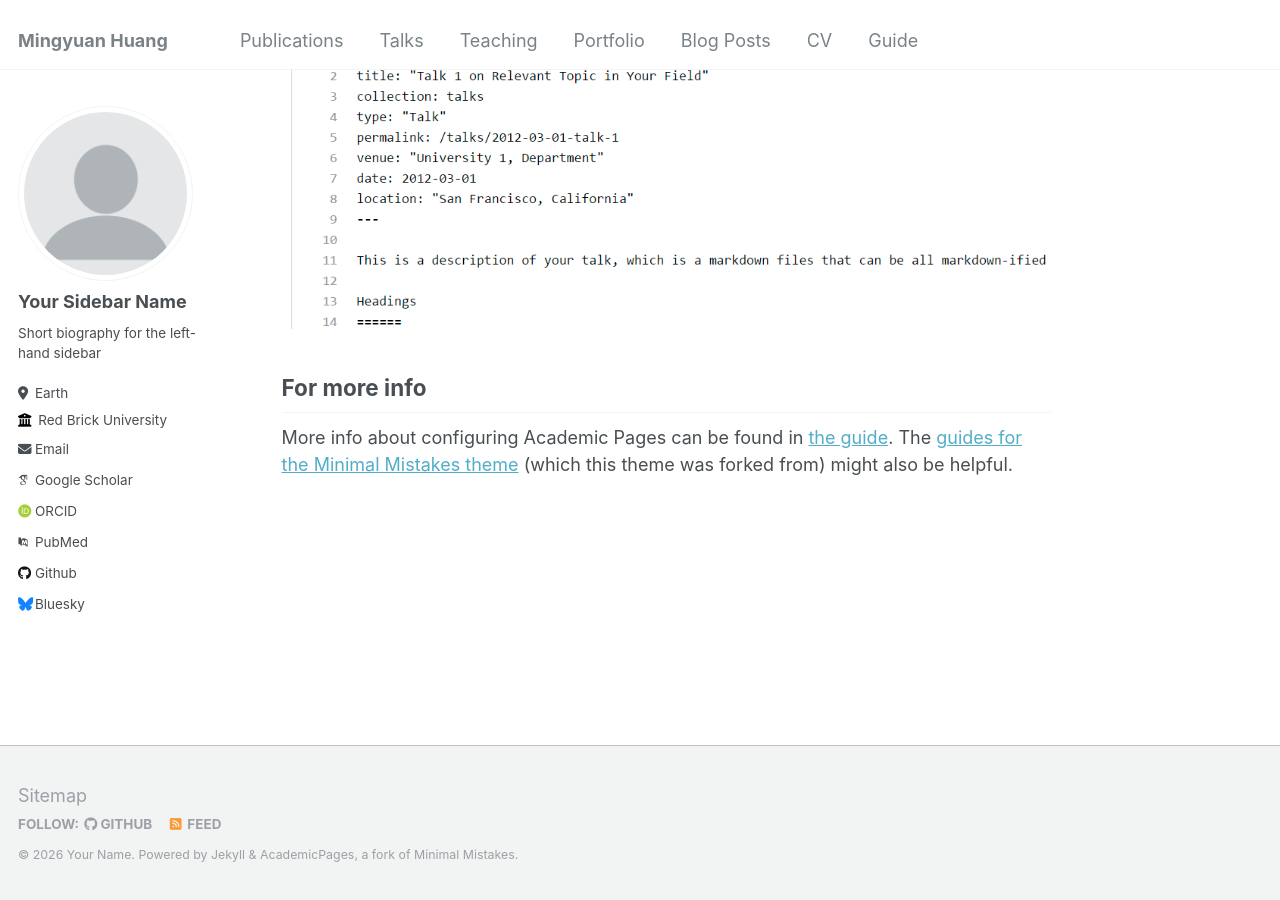
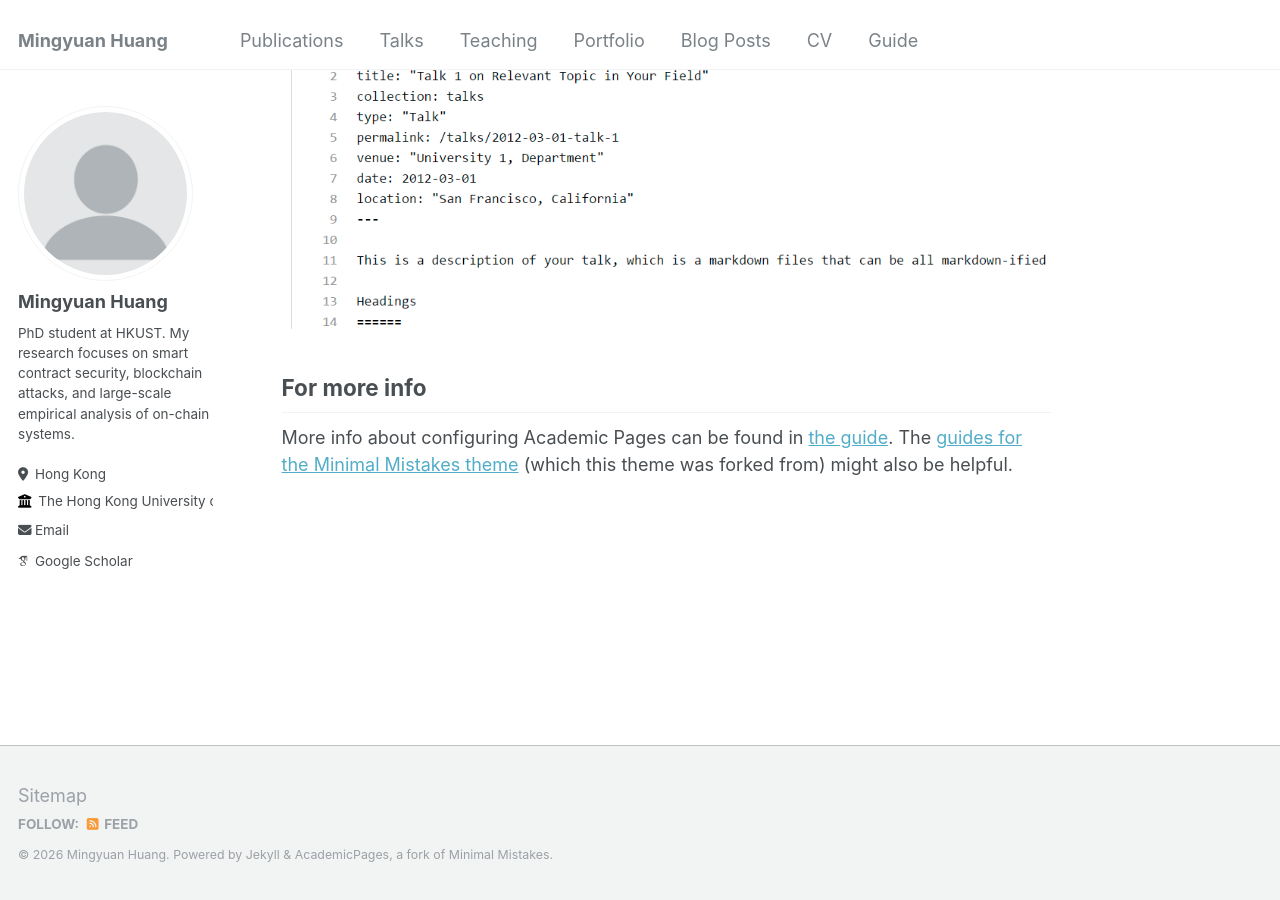
Before and after one commit to MingyuanHuang/MingyuanHuang.github.io, a Jekyll site: the page built from _pages/about.md, in a window 1280 px wide and 900 px high, scrolled down 2660 px. Built offline with Jekyll 4.4.1, drawn with Linux system fonts in a browser that asks for light colours; some web fonts are replaced.

Commit message:
Update personal information in _config.yml

```diff
--- a/_config.yml
+++ b/_config.yml
@@ -10,89 +10,86 @@
 locale                   : "en-US"
 title                    : "Mingyuan Huang"
 title_separator          : "-"
-name                     : &name "Your Name"
-description              : &description "personal description"
-url                      : https://academicpages.github.io # the base hostname & protocol for your site e.g. "https://mmistakes.github.io"
-baseurl                  : "" # the subpath of your site, e.g. "/blog"
+name                     : &name "Mingyuan Huang"
+description              : &description "PhD student in Computer Science at HKUST, focusing on smart contract and blockchain security."
+url                      : https://academicpages.github.io
+baseurl                  : ""
 repository               : "academicpages/academicpages.github.io"
 
-# Site Author - The following control what appear as part of the author content on the side bar.
-#               If a field is blank the icon and link will not appear, otherwise it will be shown.
-#               Additional customization can be done by editing /_includes/author-profile.html
+# Site Author
 author:
   # Biographic information
   avatar           : "profile.png"
-  name             : "Your Sidebar Name"
-  pronouns         : # example: "she/her"
-  bio              : "Short biography for the left-hand sidebar"
-  location         : "Earth"
-  employer         : "Red Brick University"
-  uri              : # URL
-  email            : "none@example.org"
+  name             : "Mingyuan Huang"
+  pronouns         :
+  bio              : "PhD student at HKUST. My research focuses on smart contract security, blockchain attacks, and large-scale empirical analysis of on-chain systems."
+  location         : "Hong Kong"
+  employer         : "The Hong Kong University of Science and Technology"
+  uri              :
+  email            : "mhuangbd@connect.ust.hk"
 
   # Academic websites
-  arxiv            : # URL - Update with the correct link to your profile
-  googlescholar    : "https://scholar.google.com/citations?user=PS_CX0AAAAAJ"
-  impactstory      : # URL
-  orcid            : "http://orcid.org/yourorcidurl"
-  pubmed           : "https://www.ncbi.nlm.nih.gov/pubmed/?term=john+snow"
-  researchgate     : # URL
+  arxiv            :
+  googlescholar    : "https://scholar.google.com/citations?user=jh66SjMAAAAJ"
+  impactstory      :
+  orcid            :
+  pubmed           :
+  researchgate     :
 
   # Repositories and software development
-  bitbucket        : # Username - Update with your username on the site
-  codepen          : # Username
-  dribbble         : # Username
-  github           : "academicpages"
-  kaggle           : # Username
-  stackoverflow    : # User number or user number and name (i.e., use "1" or "1/jeff-atwood")
+  bitbucket        :
+  codepen          :
+  dribbble         :
+  github           :
+  kaggle           :
+  stackoverflow    :
 
   # Social media
-  bluesky          : "bsky.app" # Replace this with you Bluesky username
-  facebook         : # Username
-  flickr           : # Username
-  foursquare       : # Username
-  goodreads        : # Username
-  google_plus      : # Username
-  keybase          : # Username
-  instagram        : # Username
-  lastfm           : # Username
-  linkedin         : # Username
-  mastodon         : # URL
-  medium           : # URL
-  pinterest        : # Username
-  soundcloud       : # Username
-  steam            : # Username
-  telegram         : # URL
-  tumblr           : # Username
-  twitter          : # Username for X / Twitter
-  vine             : # Username
-  weibo            : # Username
-  wikipedia        : # Username
-  xing             : # Username
-  youtube          : # Username
-  zhihu            : # URL
-
+  bluesky          :
+  facebook         :
+  flickr           :
+  foursquare       :
+  goodreads        :
+  google_plus      :
+  keybase          :
+  instagram        :
+  lastfm           :
+  linkedin         :
+  mastodon         :
+  medium           :
+  pinterest        :
+  soundcloud       :
+  steam            :
+  telegram         :
+  tumblr           :
+  twitter          :
+  vine             :
+  weibo            :
+  wikipedia        :
+  xing             :
+  youtube          :
+  zhihu            :
 
 # Site Settings
-teaser                   :  # filename of teaser fallback teaser image placed in /images/, .e.g. "500x300.png"
-breadcrumbs              : false # true, false (default)
+teaser                   :
+breadcrumbs              : false
 words_per_minute         : 160
 future                   : true
-read_more                : "disabled" # if enabled, adds "Read more" links to excerpts
-talkmap_link             : false #change to true to add link to talkmap on talks page
+read_more                : "disabled"
+talkmap_link             : false
 comments:
-  provider               : # false (default), "disqus", "discourse", "facebook", "google-plus", "staticman", "custom"
+  provider               :
   disqus:
     shortname            :
   discourse:
-    server               : # https://meta.discourse.org/t/embedding-discourse-comments-via-javascript/31963 , e.g.: meta.discourse.org
+    server               :
   facebook:
     appid                :
-    num_posts            : # 5 (default)
-    colorscheme          : # "light" (default), "dark"
+    num_posts            :
+    colorscheme          :
 staticman:
   allowedFields          : ['name', 'email', 'url', 'message']
-  branch                 : "gh-pages" # "master", "gh-pages"
+  branch                 : "gh-pages"
   commitMessage          : "New comment."
   filename               : comment-{@timestamp}
   format                 : "yml"
@@ -105,11 +102,10 @@ staticman:
     date:
       type               : "date"
       options:
-        format           : "iso8601" # "iso8601" (default), "timestamp-seconds", "timestamp-milliseconds"
+        format           : "iso8601"
 atom_feed:
-  hide                   : false     # change to true to hide the RSS feed in the footer
-  path                   : # blank (default) uses feed.xml
-
+  hide                   : false
+  path                   :
 
 # SEO Related
 google_site_verification :
@@ -117,29 +113,24 @@ bing_site_verification   :
 alexa_site_verification  :
 yandex_site_verification :
 
-
 # Social Sharing
 twitter:
-  username               : &twitter
+  username               :
 facebook:
   username               :
   app_id                 :
   publisher              :
-og_image                 :  # Open Graph/Twitter default site image
-# For specifying social profiles
-# - https://developers.google.com/structured-data/customize/social-profiles
+og_image                 :
 social:
-  type                   : # Person or Organization (defaults to Person)
-  name                   : # If the user or organization name differs from the site's name
-  links: # An array of links to social media profiles
-
+  type                   :
+  name                   :
+  links:
 
 # Analytics
 analytics:
-  provider               :  "google-universal" # false (default), "google", "google-universal", "google-analytics-4", "custom"
+  provider               : "google-universal"
   google:
     tracking_id          :
-
 
 # Reading Files
 include:
@@ -176,14 +167,12 @@ keep_files:
 encoding: "utf-8"
 markdown_ext: "markdown,mkdown,mkdn,mkd,md"
 
-
 # Conversion
 markdown: kramdown
 highlighter: rouge
 lsi: false
 excerpt_separator: "\n\n"
 incremental: false
-
 
 # Markdown Processing
 kramdown:
@@ -195,7 +184,6 @@ kramdown:
   toc_levels: 1..6
   smart_quotes: lsquo,rsquo,ldquo,rdquo
   enable_coderay: false
-
 
 # Collections
 collections:
@@ -212,10 +200,8 @@ collections:
     output: true
     permalink: /:collection/:path/
 
-
 # Defaults
 defaults:
-  # _posts
   - scope:
       path: ""
       type: posts
@@ -226,14 +212,12 @@ defaults:
       comments: true
       share: true
       related: true
-  # _pages
   - scope:
       path: ""
       type: pages
     values:
       layout: single
       author_profile: true
-  # _teaching
   - scope:
       path: ""
       type: teaching
@@ -242,7 +226,6 @@ defaults:
       author_profile: true
       share: true
       comments: true
-  # _publications
   - scope:
       path: ""
       type: publications
@@ -251,7 +234,6 @@ defaults:
       author_profile: true
       share: true
       comments: true
-  # _portfolio
   - scope:
       path: ""
       type: portfolio
@@ -260,7 +242,6 @@ defaults:
       author_profile: true
       share: true
       comment: true
-  # _talks
   - scope:
       path: ""
       type: talks
@@ -269,19 +250,14 @@ defaults:
       author_profile: true
       share: true
 
-
 # Sass/SCSS
 sass:
   sass_dir: _sass
-  style: compressed # http://sass-lang.com/documentation/file.SASS_REFERENCE.html#output_style
-
+  style: compressed
 
 # Outputting
 permalink: /:categories/:title/
-# paginate: 5 # amount of posts to show
-# paginate_path: /page:num/
-timezone: America/Los_Angeles # http://en.wikipedia.org/wiki/List_of_tz_database_time_zones
-
+timezone: Asia/Hong_Kong
 
 # Plugins
 plugins:
@@ -290,7 +266,6 @@ plugins:
   - jekyll-gist
   - jekyll-feed
   - jekyll-redirect-from
-# mimic GitHub Pages with --safe
 whitelist:
   - jekyll-paginate
   - jekyll-sitemap
@@ -298,38 +273,15 @@ whitelist:
   - jekyll-feed
   - jemoji
 
-
 # Archives
-#  Type
-#  - GitHub Pages compatible archive pages built with Liquid ~> type: liquid (default)
-#  - Jekyll Archives plugin archive pages ~> type: jekyll-archives
-#  Path (examples)
-#  - Archive page should exist at path when using Liquid method or you can
-#    expect broken links (especially with breadcrumbs enabled)
-#  - <base_path>/tags/my-awesome-tag/index.html ~> path: /tags/
-#  - <base_path/categories/my-awesome-category/index.html ~> path: /categories/
-#  - <base_path/my-awesome-category/index.html ~> path: /
 category_archive:
   type: liquid
   path: /categories/
 tag_archive:
   type: liquid
   path: /tags/
-# https://github.com/jekyll/jekyll-archives
-# jekyll-archives:
-#   enabled:
-#     - categories
-#     - tags
-#   layouts:
-#     category: archive-taxonomy
-#     tag: archive-taxonomy
-#   permalinks:
-#     category: /categories/:name/
-#     tag: /tags/:name/
-
 
 # HTML Compression
-# - http://jch.penibelst.de/
 compress_html:
   clippings: all
   ignore:
```
